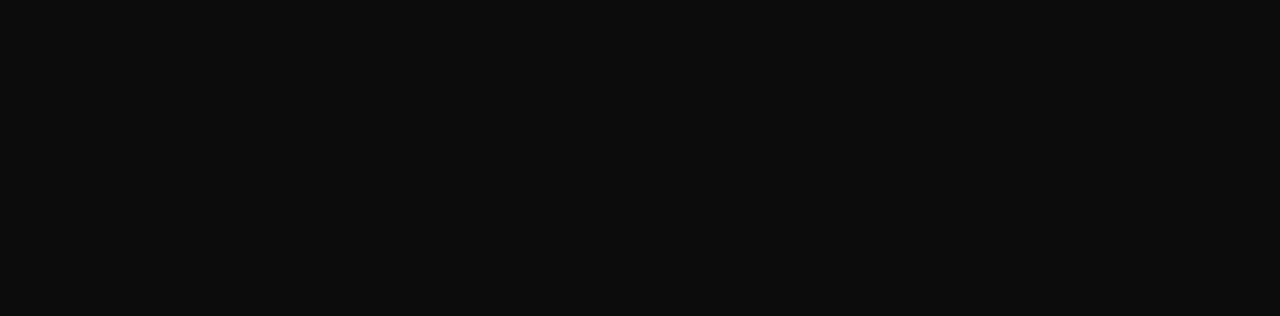
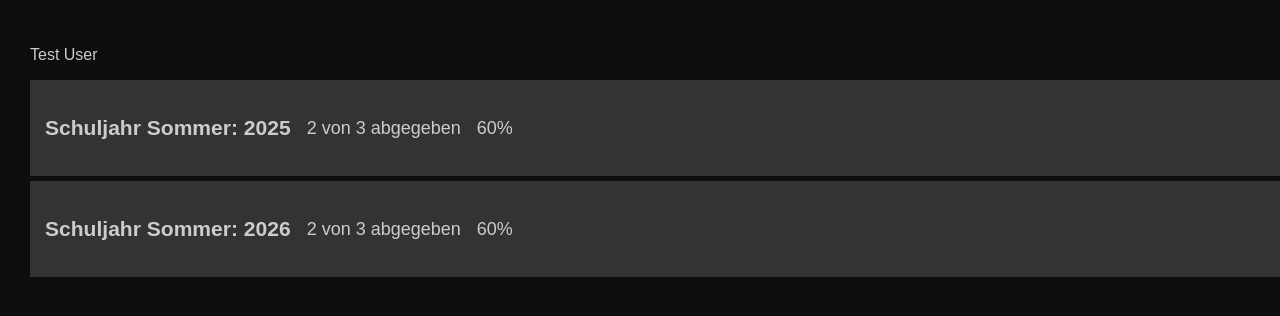
Before and after one commit to Jayki1991/progworkers, an Angular app in the folder Projekt/progworkers/: page /home/1 in a window 1280 px wide. Before the commit this address led to /. Shown: the top 316 px of the page. Built offline with nearby package versions, Linux system fonts and the light colour scheme; sample sign-in values are in the browser's storage.

Commit message:
Logindaten an Home übergeben uns Benutzer als model angelegt

```diff
--- a/Projekt/progworkers/src/app/app.routes.ts
+++ b/Projekt/progworkers/src/app/app.routes.ts
@@ -10,7 +10,7 @@
     {path: '', component: LoginComponent},
     {path: 'login', component: LoginComponent },
     {path: 'registration', component: RegistrationComponent},
-    {path: 'home', component: HomeComponent, canActivate: [authGuard] }, // token benötigt
+    {path: 'home/:email', component: HomeComponent, canActivate: [authGuard] }, // token benötigt
     {path: 'task/:id', component: TaskComponent, canActivate: [authGuard] }, // token benötigt
     {path: '', redirectTo: 'login', pathMatch: 'full' },
 ];
--- a/Projekt/progworkers/src/app/home/home.component.css
+++ b/Projekt/progworkers/src/app/home/home.component.css
@@ -1,3 +1,6 @@
+body{
+  padding: 30px;
+}
 .accordion {
     display: flex;
     background-color: #333;
--- a/Projekt/progworkers/src/app/home/home.component.html
+++ b/Projekt/progworkers/src/app/home/home.component.html
@@ -1,3 +1,4 @@
+<p>{{benutzer?.name}} {{benutzer?.vorname}}</p>
 <div *ngFor="let j of jahr">
     <div class="accordion" (click)="toggleAccordion($event)">
         <h3 class="jahr">Schuljahr Sommer: {{ j.jahr  }}</h3>
--- a/Projekt/progworkers/src/app/home/home.component.ts
+++ b/Projekt/progworkers/src/app/home/home.component.ts
@@ -1,10 +1,12 @@
 import { Component } from '@angular/core';
 import { CommonModule } from '@angular/common';
-import { Router } from '@angular/router';
+import { Router, ActivatedRoute } from '@angular/router';
 import { HttpClientModule, HttpClient } from '@angular/common/http';
 import { TaskService } from '../services/task.service';
 import { Aufgabe } from '../models/aufgabe.model';
 import { Jahr } from '../models/jahr.model';
+import { User } from '../models/user.model';
+import { DBService } from '../services/db.service';
 
 
 @Component({
@@ -22,11 +24,14 @@
   aufgaben: Aufgabe[] = [];
   jahr: Jahr[] = [];
   lastToggle: HTMLElement | null = null;
+  benutzer: User | null = null; // Daten müssen nach Login übergeben werden! TODO
 
   constructor(
+    private route: ActivatedRoute, //Werte in der URL zugreifen
     private http: HttpClient,
     private router: Router,
-    private taskService: TaskService) {}
+    private taskService: TaskService,
+    private dbservice: DBService) {}
 
   toggleAccordion(event: Event) {
     const button = event.currentTarget as HTMLElement;
@@ -49,11 +54,20 @@
     this.lastToggle = button;
   }
 
+  generateUserFromLoginData(){
+    this.benutzer = this.dbservice.getUserFromMail(this.route.snapshot.paramMap.get('email') ?? "");
+  }
+  ngOnInit(): void {
+    // nimm die Mail aus der URL
+    this.generateUserFromLoginData();
+    // Beispiel-Daten (später aus Datenbank/API)
+    console.log("generiere Benutzerdaten");
+    if(this.benutzer){
+      this.taskService.generateDataFromUserID(this.benutzer.id); //
+      this.aufgaben = this.taskService.getAlleAufgaben();
+      this.jahr = this.taskService.getAllYears();
+    }
 
-  ngOnInit(): void {
-    // Beispiel-Daten (später aus Datenbank/API)
-    this.aufgaben = this.taskService.getAlleAufgaben();
-    this.jahr = this.taskService.getAllYears();
 
   }
   // Zum Aufteilen der Aufgaben in die richtigen Jahre
--- a/Projekt/progworkers/src/app/login/login.component.ts
+++ b/Projekt/progworkers/src/app/login/login.component.ts
@@ -3,6 +3,7 @@
 import { FormsModule } from '@angular/forms';
 import { Router } from '@angular/router';
 import { CommonModule } from '@angular/common'; // für Fehlerausgabe
+
 
 @Component({
   selector: 'app-login',
@@ -35,7 +36,7 @@
         if(token) {
           localStorage.setItem('token', token);  // Token speichern
           this.error = null;
-          this.router.navigate(['home']); // nur durch Tken
+          this.router.navigate(['home', this.email]); // nur durch Token
         } else {
           this.error = 'Token nicht erhalten!';
         }
--- a/Projekt/progworkers/src/app/services/db.service.ts
+++ b/Projekt/progworkers/src/app/services/db.service.ts
@@ -1,4 +1,5 @@
 import { Injectable } from '@angular/core';
+import { User } from '../models/user.model';
 
 @Injectable({
   providedIn: 'root'
@@ -6,4 +7,15 @@
 export class DBService {
 
   constructor() { }
+
+  getUserFromMail(mail: string): User{
+    //TODO
+    return {
+      id: 123,
+      name: "Test",
+      vorname: "User",
+      email: mail,
+      jahrgang: 2025
+    };
+  }
 }
--- a/Projekt/progworkers/src/app/services/task.service.ts
+++ b/Projekt/progworkers/src/app/services/task.service.ts
@@ -24,7 +24,7 @@
       { id: '7', titel: 'Datenbank-Migration', abgabeDatum: new Date('2026-06-22'), aufgabenjahr: 2026, status: 'bewertet' },
       { id: '8', titel: 'Security-Audit', abgabeDatum: new Date('2026-09-30'), aufgabenjahr: 2026, status: 'offen' }
   ];
-  generateDataFromUser(benutzer: string){
+  generateDataFromUserID(benutzerID: number){
     //DB connection via DB.service.ts ps: keine Aufgaben nur rohdaten holen
   }
   constructor() {}
--- a/Projekt/progworkers/src/styles.css
+++ b/Projekt/progworkers/src/styles.css
@@ -13,8 +13,13 @@
 
 body:has(app-home) {
   display: block;
+  padding: 30px;
 }
 
+body:has(app-task) {
+  display: block;
+  padding: 30px;
+}
 .login-container {
   background: linear-gradient(135deg, #1a1a1a, #333);
   border: 2px solid silver;
```
Also changed, not shown: Projekt/progworkers/src/app/models/user.model.ts (added, +7 -0 lines).
